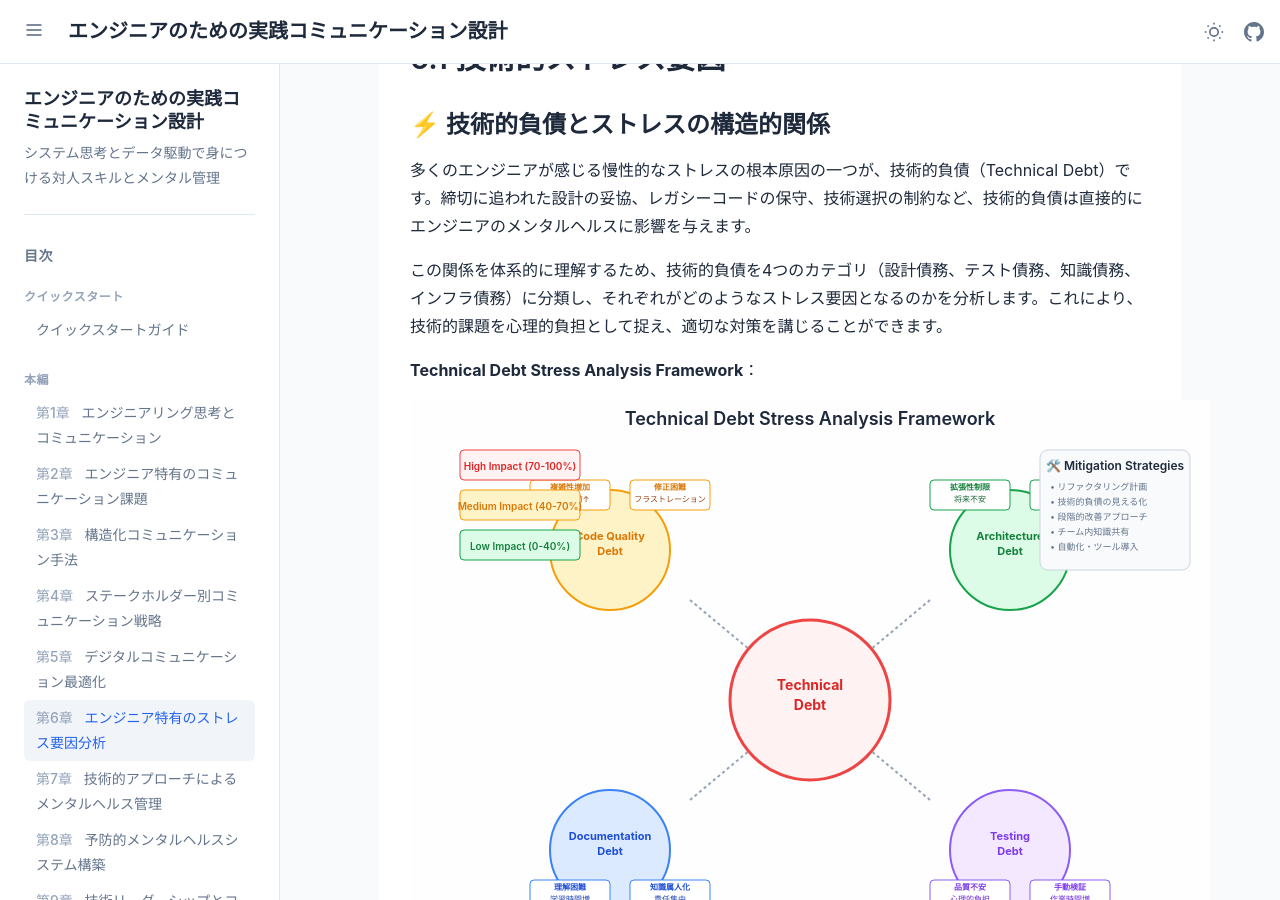
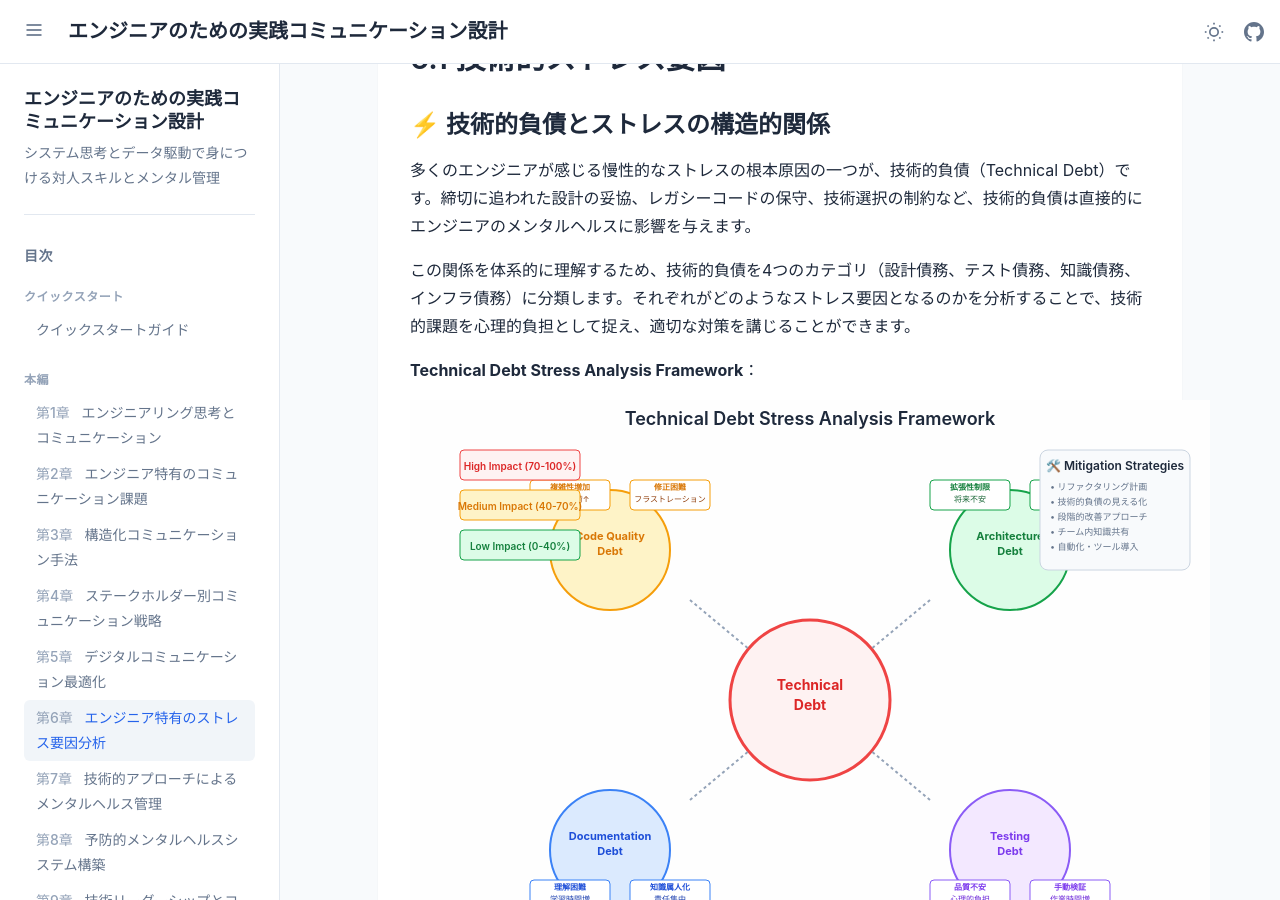
Before and after one commit to itdojp/IT-engineer-communication-book, a Jekyll site: the page built from docs/src/chapter-stress-analysis/index.md, in a window 1280 px wide and 900 px high, scrolled down 605 px. Built offline with Jekyll 4.4.1, drawn with Linux system fonts in a browser that asks for light colours.

Commit message:
Update docs/src/chapter-stress-analysis/index.md
Co-authored-by: Copilot <175728472+Copilot@users.noreply.github.com>

```diff
--- a/docs/src/chapter-stress-analysis/index.md
+++ b/docs/src/chapter-stress-analysis/index.md
@@ -27,7 +27,7 @@ layout: book
 
 多くのエンジニアが感じる慢性的なストレスの根本原因の一つが、技術的負債（Technical Debt）です。締切に追われた設計の妥協、レガシーコードの保守、技術選択の制約など、技術的負債は直接的にエンジニアのメンタルヘルスに影響を与えます。
 
-この関係を体系的に理解するため、技術的負債を4つのカテゴリ（設計債務、テスト債務、知識債務、インフラ債務）に分類し、それぞれがどのようなストレス要因となるのかを分析します。これにより、技術的課題を心理的負担として捉え、適切な対策を講じることができます。
+この関係を体系的に理解するため、技術的負債を4つのカテゴリ（設計債務、テスト債務、知識債務、インフラ債務）に分類します。それぞれがどのようなストレス要因となるのかを分析することで、技術的課題を心理的負担として捉え、適切な対策を講じることができます。
 
 **Technical Debt Stress Analysis Framework**：
 
```
